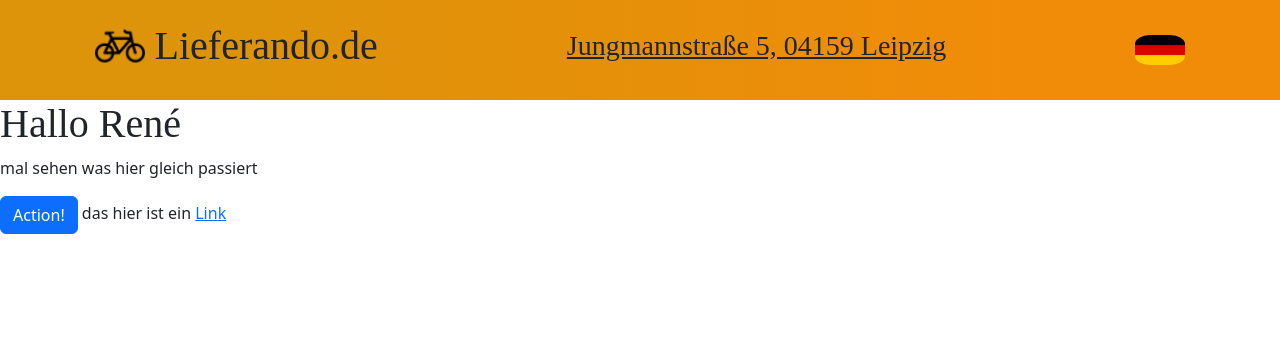
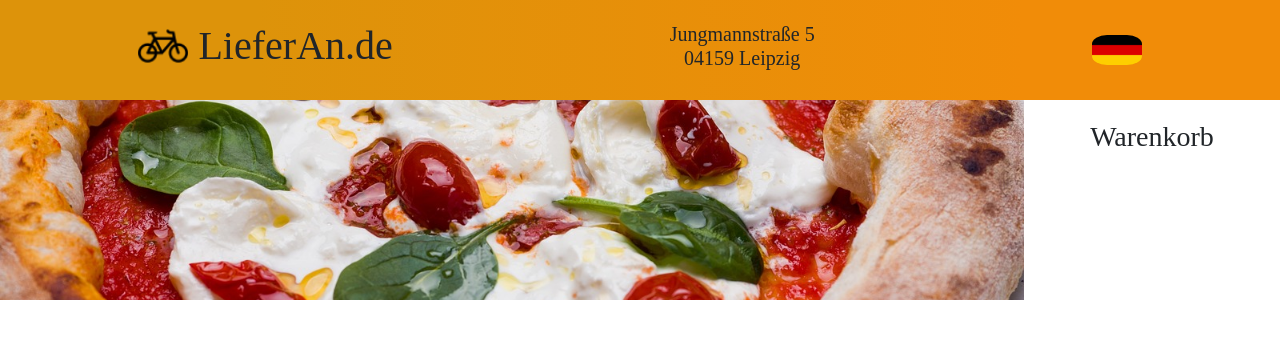
Before and after one commit to FjordieFjordsen/Lieferando, a website: page index.html in a window 1280 px wide. Drawn offline with nearby package versions, Linux system fonts and the light colour scheme.

Commit message:
Added 26.04.

```diff
--- a/css/header.css
+++ b/css/header.css
@@ -32,14 +32,13 @@ header {
     box-shadow: 2px 2px 3px 4px rgba(211, 195, 195, 0.66);
 }
 
+
 h1 {
     font-family: jersey;
-
 }
 
-h3 {
+h5 {
+    text-align: center;
     font-family: jersey;
-    text-decoration: underline;
-
-
+    font-weight: 300;
 }
--- a/css/style.css
+++ b/css/style.css
@@ -3,3 +3,35 @@ body {
     box-sizing: border-box;
     font-family: 'Lato', 'Jersey' sans-serif;
 }
+
+.wrapper {
+    display: flex;
+    flex-direction: row;
+}
+
+.main-content {
+    background-color: rgb(150, 139, 139);
+    width: 80%;
+    height: auto;
+}
+
+.main-img img {
+   width: 100%;
+   height: 200px;
+   object-fit: cover;
+}
+
+.right-content {
+    display: flex;
+    flex-direction: column;
+    width: 20%;
+}
+
+.shopping-cart {
+    display: flex;
+    justify-content: center;margin-top: 20px;
+}
+
+.shopping-cart h3 {
+    font-family: jersey;
+}
--- a/index.html
+++ b/index.html
@@ -16,23 +16,29 @@
     <header>
         <div class="icon-headline">
             <img class="cutlery-icon" src="img/bicycle.png">
-            <h1>Lieferando.de</h1>
+            <h1>LieferAn.de</h1>
         </div>
-        <div>
-            <h3>Jungmannstraße 5, 04159 Leipzig</h3>
+        <div class="address">
+            <h5>Jungmannstraße 5 <br>04159 Leipzig</h5>
         </div>
         <div>
             <img class="german-icon" src="img/german.png"
         </div>
     </header>
 
-    <h1>Hallo René</h1>
+    <div class="wrapper">
+        <div class="main-content">
+            <div class="main-img">
+                <img src="img/pizza.jpg">
+            </div>
+        </div>
+        <div class="right-content">
+            <div class="shopping-cart">
+                <h3>Warenkorb</h3>
+            </div>
+        </div>
+    </div>
 
-    <p>mal sehen was hier gleich passiert</p>
-
-    <button class="btn btn-primary">Action!</button>
-
-    das hier ist ein <a href="#">Link</a>
 
 
 
```
